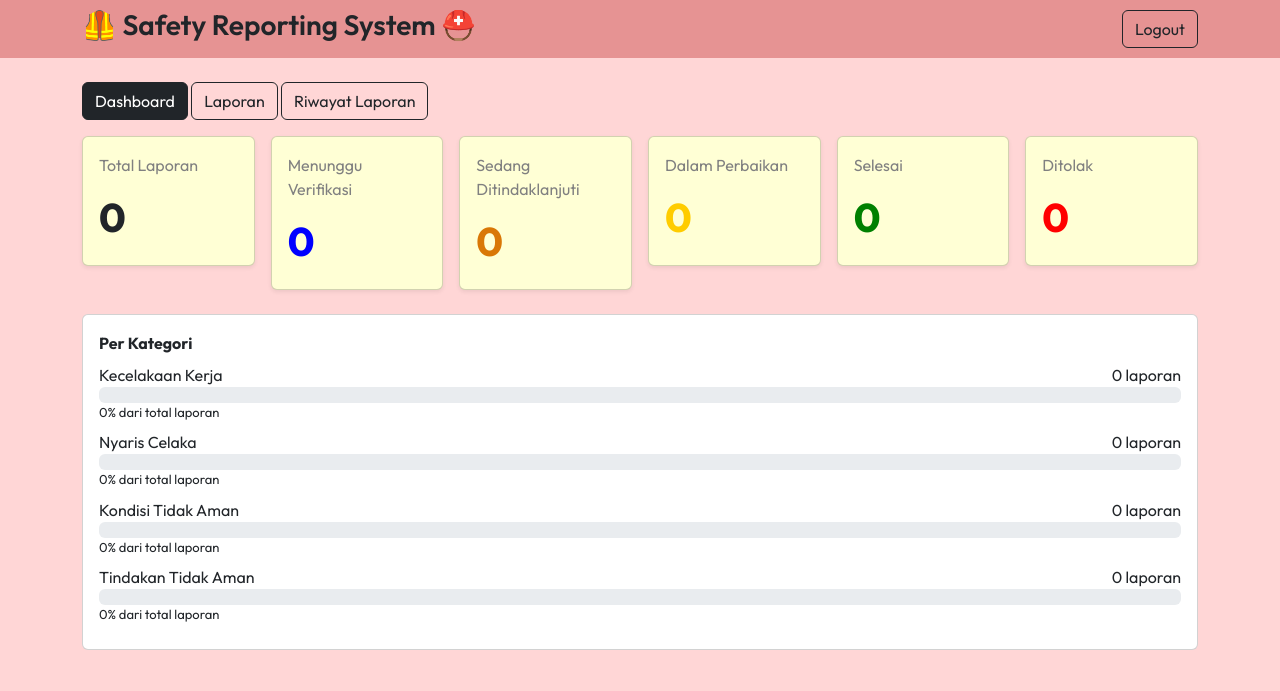
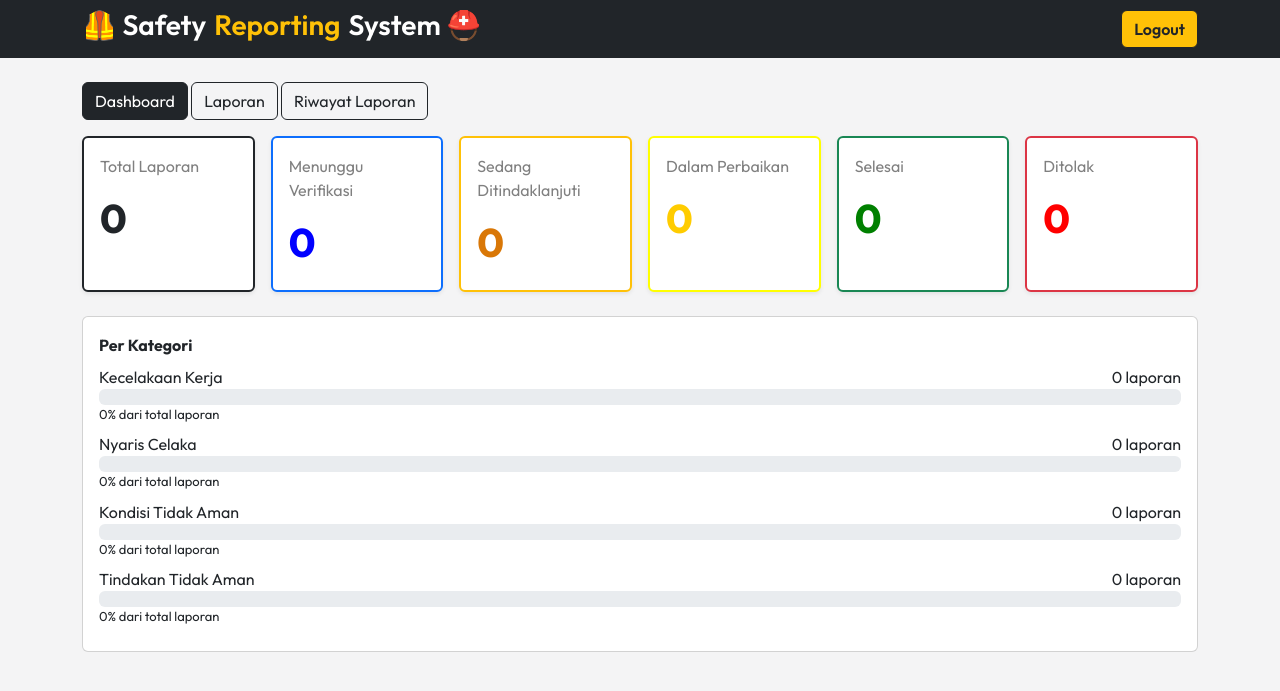
Before and after one commit to zza-raa/Sistem-Informasi-Pelaporan-dan-Monitoring-Kondisi-tidak-Aman-di-Lingkungan-Kerja, a PHP site: page /dashboardAdmin.php in a window 1280 px wide. Shown: the top 691 px of the page. Run offline with PHP 8.4, Linux system fonts and the light colour scheme; the visitor is signed in with stand-in values (Sample User, id 1); data that the repository does not hold is empty; some libraries are stand-ins or nearby versions.

Commit message:
UI hitam putih kuning

```diff
--- a/admin/dashboardAdmin.php
+++ b/admin/dashboardAdmin.php
@@ -79,7 +79,7 @@
     <link href="https://fonts.googleapis.com/css2?family=Outfit:wght@100..900&display=swap" rel="stylesheet">
     <script src='https://kit.fontawesome.com/a076d05399.js' crossorigin='anonymous'></script>
     <style>
-        #sectionLaporan .table-wrapper {
+        .table-wrapper {
             border-radius: 10px;
             overflow-x: auto;
             margin-top: 12px;
@@ -96,20 +96,23 @@
             text-align: left;
         }
         #sectionLaporan th {
-            background-color: rgb(190, 255, 233);
+            background-color: #18181b;
+            color: white;
             font-weight: bold;
         }
     </style>
 </head>
-<body style="font-family: 'Outfit', sans-serif; background-color: #FCCC;">
-    <div style="background-color: rgb(230, 147, 147);">
-        <nav class="navbar d-flex align-items-center justify-content-between">
+<body style="font-family: 'Outfit', sans-serif; background-color: #f4f4f5;">
+    <nav class="navbar bg-dark d-flex align-items-center justify-content-between" style="color: white;">
         <div class="container">
-                <h3 style="font-weight: 600;">🦺 Safety Reporting System ⛑️</h3>
-                <a href="../logout.php" class="btn btn-outline-dark">Logout </a>
+            <div class="d-flex gap-2">
+                <h3 style="font-weight: 600;">🦺 Safety</h3>
+                <h3 style="font-weight: 600; color: #ffc107;"> Reporting </h3>
+                <h3 style="font-weight: 600;"> System ⛑️</h3>
+            </div>
+            <a href="../logout.php" class="btn btn-outline-dark btn-warning" style="font-weight: 600;">Logout </a>
         </div>
     </nav>
-    </div>
 
     <div class="container">
 
@@ -122,7 +125,7 @@
         <?php if($mode == "dashboard"): ?>
             <div class="row row-cols-6 g-3 mb-3">
                 <div class="col">
-                    <div class="card shadow-sm" style="background-color: #ffffd5;">
+                    <div class="card shadow-sm h-100 border-dark border-2">
                         <div class="card-body">
                             <p style="color: grey;">Total Laporan</p>
                             <h1 style="font-weight: 750;"><?= $total ?></h1>
@@ -130,7 +133,7 @@
                     </div>
                 </div>
                 <div class="col">
-                    <div class="card shadow-sm" style="background-color: #ffffd5;">
+                    <div class="card shadow-sm h-100 border-primary border-2">
                         <div class="card-body">
                             <p style="color: grey;">Menunggu Verifikasi</p>
                             <h1 style="font-weight: 750; color: blue;"><?= $jumlah_status["Menunggu Verifikasi"] ?></h1>
@@ -138,7 +141,7 @@
                     </div>
                 </div>
                 <div class="col">
-                    <div class="card shadow-sm" style="background-color: #ffffd5;">
+                    <div class="card shadow-sm h-100 border-warning border-2">
                         <div class="card-body">
                             <p style="color: grey;">Sedang Ditindaklanjuti</p>
                             <h1 style="font-weight: 750; color: #d97706;"><?= $jumlah_status["Sedang Ditindaklanjuti"] ?></h1>
@@ -146,7 +149,7 @@
                     </div>
                 </div>
                 <div class="col">
-                    <div class="card shadow-sm" style="background-color: #ffffd5;">
+                    <div class="card shadow-sm h-100 border-2" style="border-color: yellow;">
                         <div class="card-body">
                             <p style="color: grey;">Dalam Perbaikan</p>
                             <h1 style="font-weight: 750; color: #FFCC00;"><?= $jumlah_status["Dalam Perbaikan"] ?></h1>
@@ -154,7 +157,7 @@
                     </div>
                 </div>
                 <div class="col">
-                    <div class="card shadow-sm" style="background-color: #ffffd5;">
+                    <div class="card shadow-sm h-100 border-success border-2">
                         <div class="card-body">
                             <p style="color: grey;">Selesai</p>
                             <h1 style="font-weight: 750; color: green;"><?= $jumlah_status["Selesai"] ?></h1>
@@ -162,7 +165,7 @@
                     </div>
                 </div>
                 <div class="col">
-                    <div class="card shadow-sm" style="background-color: #ffffd5;">
+                    <div class="card shadow-sm h-100 border-danger border-2">
                         <div class="card-body">
                             <p style="color: grey;">Ditolak</p>
                             <h1 style="font-weight: 750; color: red;"><?= $jumlah_status["Ditolak"] ?></h1>
@@ -193,6 +196,8 @@
             </div>
 
         <?php elseif($mode == "laporan"): ?>
+            <div class="card shadow-sm">
+                <div class="card-body">
                     <section id="sectionLaporan">
                         <h3>Daftar Laporan</h3>
                             <div class="table-wrapper">
@@ -209,7 +214,7 @@
                                             <th>Status</th>
                                         </tr>
                                     </thead>
-                            <tbody style="background-color: #ffffd5;">
+                                    <tbody>
                                     <?php while($row = mysqli_fetch_assoc($hasil_laporan)): ?>
                                         <tr>
                                             <td><?= htmlspecialchars($row["id"]) ?></td>
@@ -245,12 +250,18 @@
                                 </table>
                             </div>
                     </section>
+                </div>
+            </div>
 
         <?php elseif($mode == "riwayat"): ?>
             <div class="card shadow-sm">
+                <div class="card-body">
+                    <h2>Riwayat Laporan Selesai/Ditolak</h2>
+                    <div class="table-responsive">
+                        <div class="table-wrapper">
                             <table class="table align-middle">
                                 <thead>
-                        <tr class="">
+                                    <tr class="table-dark">
                                         <th>Kode</th>
                                         <th>Tgl Lapor</th>
                                         <th>Pelapor</th>
@@ -279,6 +290,9 @@
                                 </tbody>
                             </table>
                         </div>
+                    </div>
+                </div>
+            </div>
 
         <?php endif; ?>
     </div>
```
Also changed, not shown: halamanAwal.php (+13 -9 lines), karyawan/buatLaporan.php (+8 -5 lines), karyawan/dashboardKaryawan.php (+17 -8 lines), karyawan/editLaporan.php (+9 -5 lines). Lines whose indentation alone changed are shown as unchanged.
